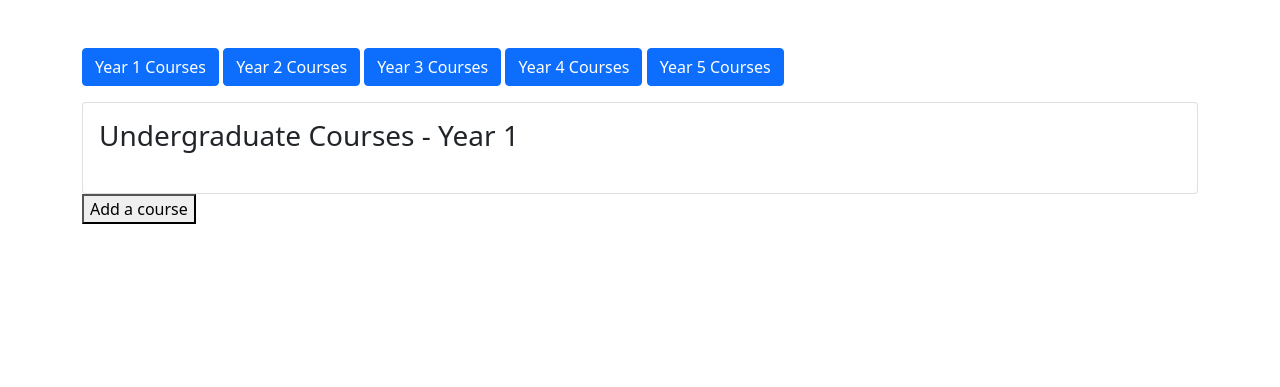
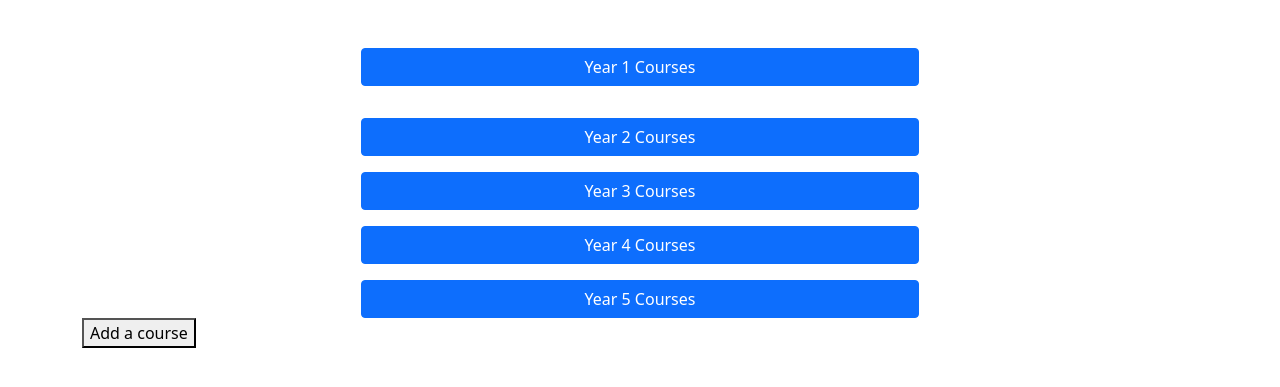
Before and after one commit to GeorgeIniatis/Course-Grade-Calculation, a Django app: page /chemapp/courses/ in a window 1280 px wide, after a click on "Year 1 Courses". Shown: the part 91-478 px from the top of the page. Run offline with Django 3.2, Linux system fonts and the light colour scheme; a user stored in the database is signed in; tables that the repository leaves empty hold one stand-in row (values such as "Sample post").

Commit message:
updated views and template, model update next

```diff
--- a/chemapp/views.py
+++ b/chemapp/views.py
@@ -27,10 +27,11 @@ def courses(request):
 
     for course in courses:
         name = course.name
+        code = course.code
         year = course.year
         slug = course.slug
 
-        courseList = [year,slug]
+        courseList = [year,slug,code]
 
         coursesDict[name] = courseList
 
--- a/templates/chemapp/courses.html
+++ b/templates/chemapp/courses.html
@@ -4,14 +4,17 @@
     Courses
 {% endblock %}
 
+
+
+
 {% block body_block %}
 
-<div class="container mt-5 ">
+<div onload="size();" class="container mt-5 ">
   {% if courses %}
 
 
 
-  <p>
+  <!-- <p>
     <a class="btn btn-primary" data-bs-toggle="collapse" href="#undergrad-year-1" role="button" aria-expanded="false" aria-controls="undergrad-year-1">
       Year 1 Courses
     </a>
@@ -31,26 +34,39 @@
     <a class="btn btn-primary" data-bs-toggle="collapse" href="#undergrad-year-5" role="button" aria-expanded="false" aria-controls="undergrad-year-5">
       Year 5 Courses
     </a>
-  </p>
+  </p> -->
 
+  <div class="d-grid gap-2 col-6 mt-3 mx-auto">
+    <a class="btn btn-block btn-primary " data-bs-toggle="collapse" href="#undergrad-year-1" role="button" aria-expanded="false" aria-controls="undergrad-year-1">
+      Year 1 Courses
+    </a>
+  </div>
 
   <!-- Sectionfor year 1 courses -->
-  <div class="collapse" id="undergrad-year-1">
-    <div class="card card-body">
-      <h3> Undergraduate Courses - Year 1 </h3>
+  <div class="collapse " id="undergrad-year-1">
+    <div class="row align-items-start pt-3">
+      {% for key,value in courses.items %}
+        {% if value.0 == 1 %}
 
-      <ul>
-        {% for key,value in courses.items %}
-          {% if value.0 == 1 %}
-              <li> <a href= {{ value.1 }} >{{ key }}</a> </li>
-          {% endif %}
-        {% endfor %}
-      </ul>
+            <div class="col-3 d-grid gap-2"  >
+              <a class="btn btn-success text-start  pb-5" href="{{ value.1 }}" role="button">
+                <h2>{{ value.2 }}</h2>
+                {{ key }}
+              </a>
+            </div>
+        {% endif %}
+      {% endfor %}
     </div>
   </div>
 
+
+  <div class="d-grid gap-2 mt-3 col-6 mx-auto">
+    <a class="btn btn-primary " data-bs-toggle="collapse" href="#undergrad-year-2" role="button" aria-expanded="false" aria-controls="undergrad-year-2">
+      Year 2 Courses
+    </a>
+  </div>
   <!-- Sectionfor year 2 courses -->
-  <div class="collapse" id="undergrad-year-2">
+  <div class="collapse " id="undergrad-year-2">
     <div class="card card-body">
       <h3> Undergraduate Courses - Year 2 </h3>
       <ul>
@@ -63,8 +79,14 @@
     </div>
   </div>
 
+
+  <div class="d-grid gap-2 mt-3 col-6 mx-auto">
+    <a class="btn btn-primary " data-bs-toggle="collapse" href="#undergrad-year-3" role="button" aria-expanded="false" aria-controls="undergrad-year-3">
+      Year 3 Courses
+    </a>
+  </div>
   <!-- Sectionfor year 3 courses -->
-  <div class="collapse" id="undergrad-year-3">
+  <div class="collapse " id="undergrad-year-3">
     <div class="card card-body">
       <h3> Undergraduate Courses - Year 3 </h3>
       <ul>
@@ -77,8 +99,13 @@
     </div>
   </div>
 
+  <div class="d-grid gap-2 mt-3 col-6 mx-auto">
+    <a class="btn btn-primary " data-bs-toggle="collapse" href="#undergrad-year-4" role="button" aria-expanded="false" aria-controls="undergrad-year-4">
+      Year 4 Courses
+    </a>
+  </div>
   <!-- Sectionfor year 4 courses -->
-  <div class="collapse" id="undergrad-year-4">
+  <div class="collapse " id="undergrad-year-4">
     <div class="card card-body">
       <h3> Undergraduate Courses - Year 4 </h3>
       <ul>
@@ -91,8 +118,13 @@
     </div>
   </div>
 
+  <div class="d-grid gap-2 mt-3 col-6 mx-auto">
+    <a class="btn btn-primary " data-bs-toggle="collapse" href="#undergrad-year-5" role="button" aria-expanded="false" aria-controls="undergrad-year-5">
+      Year 5 Courses
+    </a>
+  </div>
   <!-- Sectionfor year 5 courses -->
-  <div class="collapse" id="undergrad-year-5">
+  <div class="collapse " id="undergrad-year-5">
     <div class="card card-body">
       <h3> Postgraduate Courses - Year 5 </h3>
       <ul>
@@ -173,4 +205,6 @@
     <a href="{% url 'chemapp:add_course' %}"><button>Add a course</button></a>
 </div> -->
 
+
+
 {% endblock %}
```
